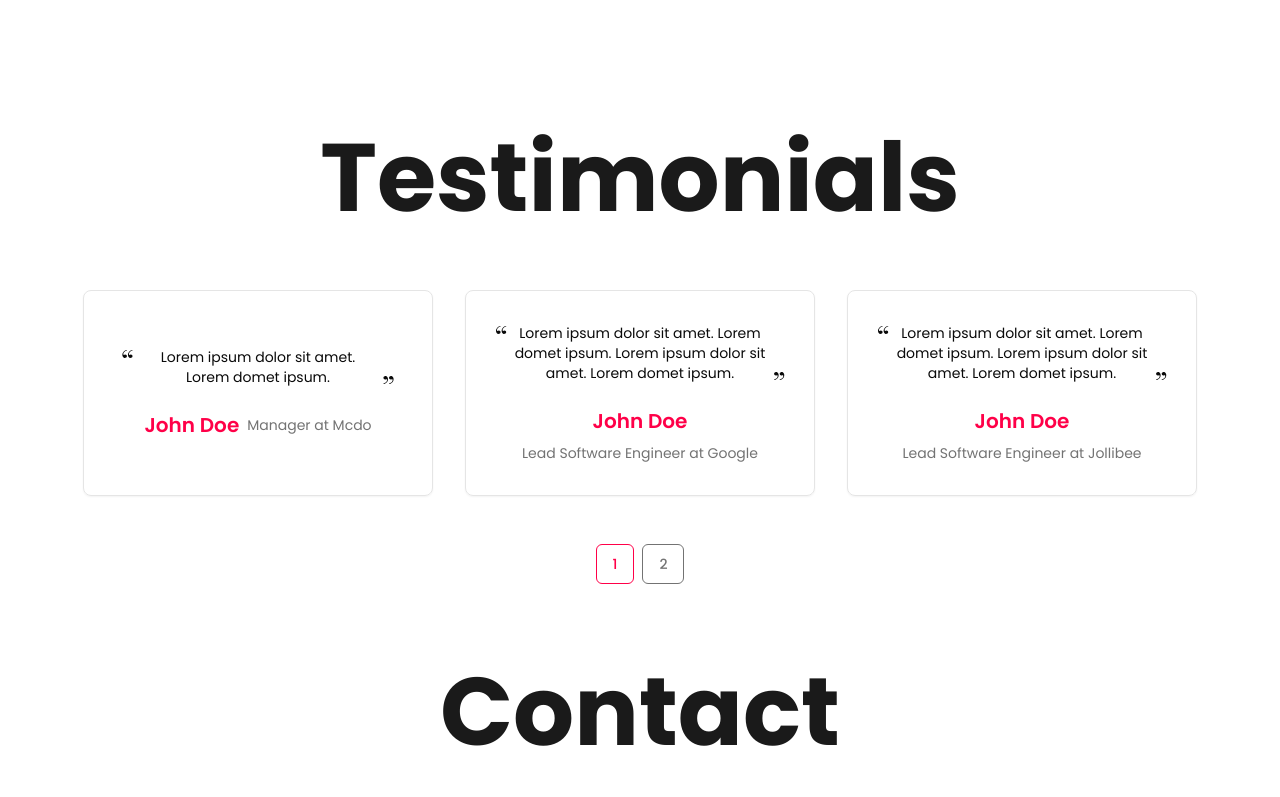
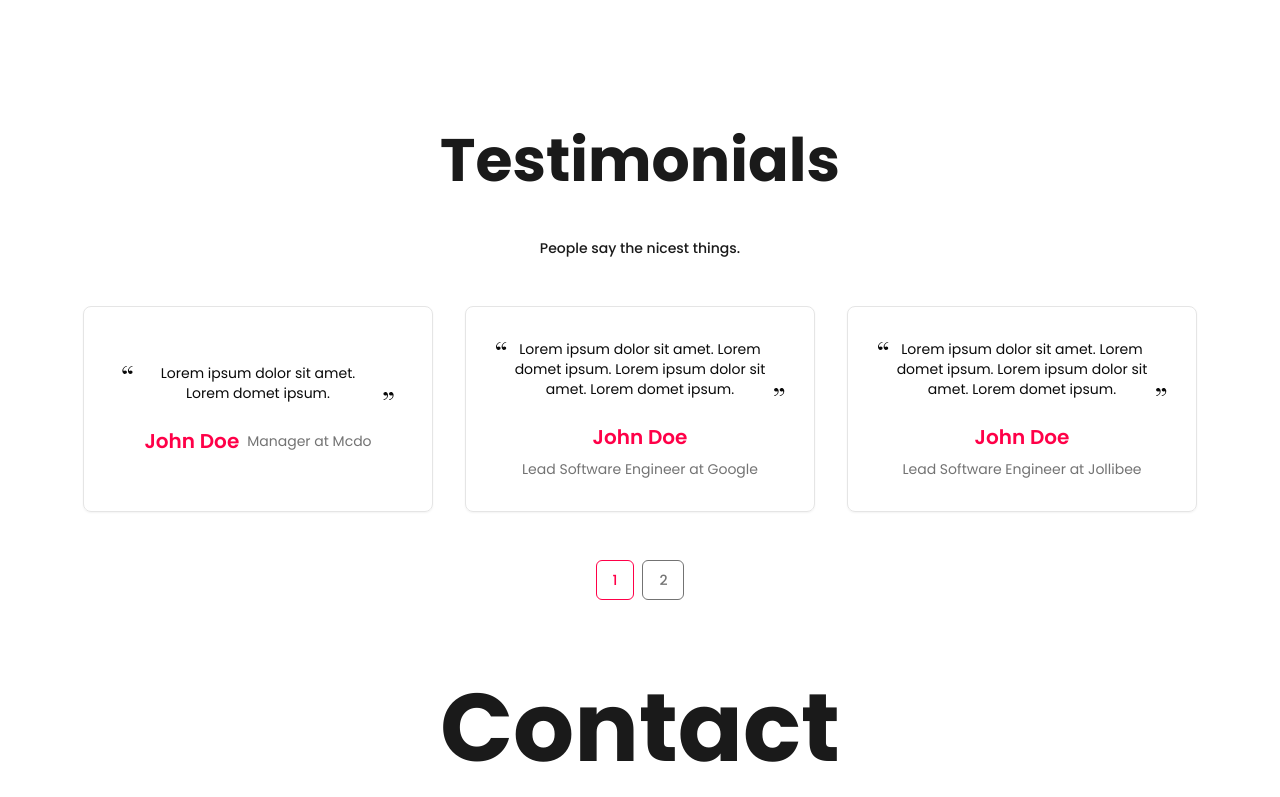
Before and after one commit to jhonangelob/portfolio-v3, a Next.js app: page / in a window 1280 px wide. Shown: the part 2540-3337 px from the top of the page. Built offline with nearby package versions, Linux system fonts and the light colour scheme.

Commit message:
fix mobile scroll, add testimonials subtext

```diff
--- a/src/components/Pagination/Pagination.tsx
+++ b/src/components/Pagination/Pagination.tsx
@@ -5,6 +5,7 @@ import { Button } from '../ui/button';
 import TestimonalsCard from '../Testimonials/TestimonalsCard';
 import ProjectCard from '../Projects/ProjectCard';
 import ProjectFiller from '../Projects/ProjectFiller';
+import Link from 'next/link';
 
 type PaginationProps = {
   data: any[];
@@ -47,16 +48,17 @@ const Pagination = ({
       {showButtons && (
         <div className='flex flex-row gap-2 justify-center items-center mt-8'>
           {Array.from({ length: elementNumber }, (_, index) => (
+            <Link href={`#${type}`} key={index}>
               <Button
                 variant='outline'
                 className={`text-muted-foreground hover:text-accent-red hover:border-accent-red text-sm border-muted-foreground ${
                   selected === index && 'border-accent-red text-accent-red'
                 }`}
-              key={index}
                 onClick={() => setSelected(index)}
               >
                 {index + 1}
               </Button>
+            </Link>
           ))}
         </div>
       )}
--- a/src/components/Projects/Projects.tsx
+++ b/src/components/Projects/Projects.tsx
@@ -7,7 +7,7 @@ type ProjectProps = {};
 
 const Projects = ({}: ProjectProps): React.ReactElement => {
   return (
-    <section className='wrapper flex-center my-20 md:my-40'>
+    <section className='wrapper flex-center my-20 md:my-40' id='projects'>
       <div className='header-text'>Projects</div>
       <Pagination data={projects} type='projects' max={4} />
     </section>
--- a/src/components/Testimonials/Testimonials.tsx
+++ b/src/components/Testimonials/Testimonials.tsx
@@ -6,8 +6,11 @@ type TestimonialsProps = {};
 
 const Testimonials = ({}: TestimonialsProps): React.ReactElement => {
   return (
-    <section className='wrapper flex-center my-20'>
-      <div className='header-text'>Testimonials</div>
+    <section className='wrapper flex-center my-20' id='testimonials'>
+      <div className='header-text-secondary'>Testimonials</div>
+      <div className='mb-4 md:mb-8 font-medium text-xs md:text-sm'>
+        People say the nicest things.
+      </div>
       <Pagination type='testimonials' data={testimonials} max={3} />
     </section>
   );
```
Lines whose indentation alone changed are shown as unchanged.
